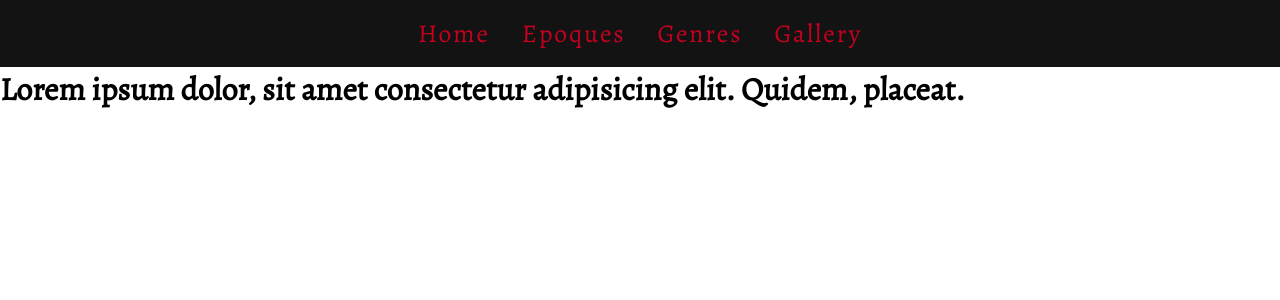
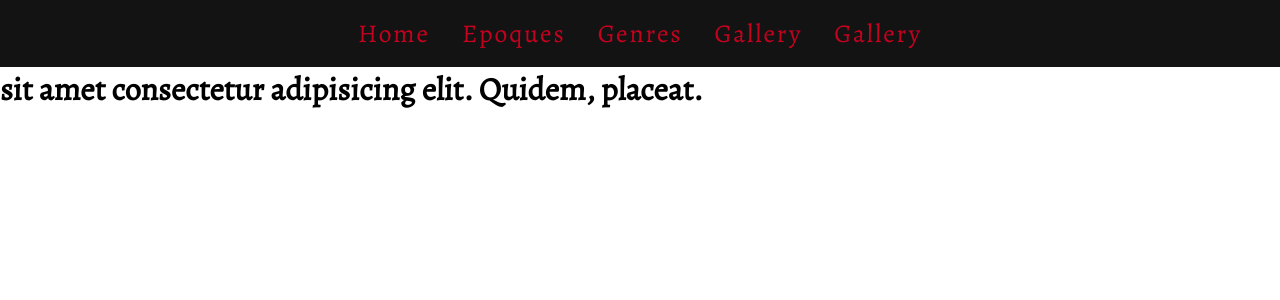
Before and after one commit to IShkuropiy/ugly-melusine, a React (Vite) app: page /epoques in a window 1280 px wide. Shown: the top 300 px of the page. Built offline with nearby package versions, Linux system fonts and the light colour scheme.

Commit message:
delete js file

```diff
--- a/src/App.jsx
+++ b/src/App.jsx
@@ -1,11 +1,11 @@
 import React from 'react'
 import { Routes, Route, Link } from 'react-router-dom'
-import Navbar from './pages/Navbar'
+import Navbar from './components/Navbar'
 import Home from './pages/Home'
 import Epoques from './pages/Epoques'
 import Genres from './pages/Genres'
 import Gallery from './pages/Gallery'
-
+import Children from './pages/Children'
 
 
 export default function App() {
@@ -18,6 +18,7 @@ export default function App() {
         <Route path="/epoques" element={<Epoques />} />
         <Route path="/genres" element={<Genres />} />
         <Route path="/gallery" element={<Gallery />} />
+        <Route path="/children" element={<Children />} />
       </Routes>
     </div>
 
--- a/src/components/Navbar.jsx
+++ b/src/components/Navbar.jsx
@@ -1,98 +1,20 @@
 import React from 'react';
 import { NavLink } from "react-router-dom";
-import { NAV } from './navData';
 import './Navbar.css';
 
+
+
 export default function Navbar() {
-    // which submenu is open on mobile
-    const [openKey, setOpenKey] = useState(null);
-    const toggle = (i) => setOpenKey(k => (k === i ? null : i));
+    return (
+        <nav className="navbar">
+            <ul className="navlist">
+                <li><NavLink to="/" className={({ isActive }) => isActive ? "navLink active" : "navLink"}>Home</NavLink></li>
+                <li><NavLink to="/epoques" className={({ isActive }) => isActive ? "navLink active" : "navLink"}>Epoques</NavLink></li>
+                <li><NavLink to="/genres" className={({ isActive }) => isActive ? "navLink active" : "navLink"}>Genres</NavLink></li>
+                <li><NavLink to="/gallery" className={({ isActive }) => isActive ? "navLink active" : "navLink"}>Gallery</NavLink></li>
+                                <li><NavLink to="/gallery" className={({ isActive }) => isActive ? "navLink active" : "navLink"}>Gallery</NavLink></li>
 
-    const linkCls = ({ isActive }) => (isActive ? 'navLink active' : 'navLink');
-
-    return (
-        <nav className="navbar" aria-label="Main">
-            <ul className="navlist" role="menubar">
-                {NAV.map((item, i) => {
-                    const hasChildren = Array.isArray(item.children) && item.children.length > 0;
-                    const isOpen = openKey === i;
-
-                    return (
-                        <li
-                            key={item.label}
-                            className={`navitem ${hasChildren ? 'has-children' : ''}`}
-                            role="none"
-                            data-open={isOpen ? 'true' : 'false'}
-                        >
-                            {/* top-level link */}
-                            <NavLink to={item.to} className={linkCls} role="menuitem">
-                                {item.label}
-                            </NavLink>
-
-                            {/* mobile toggle button appears only on small screens via CSS */}
-                            {hasChildren && (
-                                <>
-                                    <button
-                                        className="submenu-toggle"
-                                        aria-expanded={isOpen}
-                                        aria-controls={`submenu-${i}`}
-                                        onClick={() => toggle(i)}
-                                        title={`Toggle ${item.label}`}
-                                    >
-                                        ▾
-                                    </button>
-
-                                    {/* submenu */}
-                                    <ul
-                                        id={`submenu-${i}`}
-                                        className="submenu"
-                                        role="menu"
-                                        aria-label={`${item.label} submenu`}
-                                    >
-                                        {item.children.map((child) => (
-                                            <li key={child.label} role="none">
-                                                <NavLink to={child.to} className={linkCls} role="menuitem">
-                                                    {child.label}
-                                                </NavLink>
-                                            </li>
-                                        ))}
-                                    </ul>
-                                </>
-                            )}
-                        </li>
-                    );
-                })}
             </ul>
         </nav>
-    );
-}
-/*export default function Navbar() {
-    return (
-        <nav className="navbar">
-
-            <ul className="menu">
-                {NAV.map((item) => (
-                    <li key={item.label}>
-                        <Link to={item.to}>{item.label}</Link>
-                        {item.children && (
-                            <ul>
-                                {item.children.map((child) => (
-                                    <li key={child.label}>
-                                        <Link to={child.to}>{child.label}</Link>
-                                    </li>
-                                ))}
-                            </ul>
-                        )}
-                    </li>
-                ))}
-            </ul>
-
-        </nav >
     )
 }
-
-/*<ul className="navlist">
-    <li><NavLink to="/" className={({ isActive }) => isActive ? "navLink active" : "navLink"}>Home</NavLink></li>
-    <li><NavLink to="/epoques" className={({ isActive }) => isActive ? "navLink active" : "navLink"}>Epoques</NavLink></li>
-    <li><NavLink to="/genres" className={({ isActive }) => isActive ? "navLink active" : "navLink"}>Genres</NavLink></li>
-    <li><NavLink to="/gallery" className={({ isActive }) => isActive ? "navLink active" : "navLink"}>Gallery</NavLink></li>*/
--- a/src/pages/Epoques.jsx
+++ b/src/pages/Epoques.jsx
@@ -1,6 +1,6 @@
 export default function Epoques() {
 
     return (
-        <h1>Lorem ipsum dolor, sit amet consectetur adipisicing elit. Quidem, placeat.</h1>
+        <h1> sit amet consectetur adipisicing elit. Quidem, placeat.</h1>
     )
 }
--- a/src/pages/Home.jsx
+++ b/src/pages/Home.jsx
@@ -1,6 +1,6 @@
 import React from 'react';
 import './Home.css';
-import Navbar from '../pages/Navbar';
+import Navbar from '../components/Navbar';
 
 export default function Home() {
     return (
--- a/src/pages/Navbar.css
+++ /dev/null
@@ -1,27 +0,0 @@
-.navbar {
-  padding: 1rem 0;
-  position: relative;
-  z-index: 2;
-  background-color: #131314;
-  color: #C6011F;
-}
-.navbar .navlist {
-  list-style: none;
-  margin: 0;
-  padding: 0;
-  display: flex;
-  justify-content: center;
-  gap: 2rem;
-}
-.navLink{
-  text-decoration: none;
-  color: #C6011F;
-  font-size: 1.6rem;
-  letter-spacing: 0.12rem;
-  cursor: pointer;
-}
-
-.navLink:hover {
-  text-decoration: none;
-  color: #fff;
-}
--- a/src/pages/Navbar.jsx
+++ /dev/null
@@ -1,17 +0,0 @@
-import React from 'react';
-import { NavLink } from "react-router-dom";
-import './Navbar.css';
-
-
-export default function Navbar() {
-    return (
-        <nav className="navbar">
-            <ul className="navlist">
-                <li><NavLink to="/" className={({ isActive }) => isActive ? "navLink active" : "navLink"}>Home</NavLink></li>
-                <li><NavLink to="/epoques" className={({ isActive }) => isActive ? "navLink active" : "navLink"}>Epoques</NavLink></li>
-                <li><NavLink to="/genres" className={({ isActive }) => isActive ? "navLink active" : "navLink"}>Genres</NavLink></li>
-                <li><NavLink to="/gallery" className={({ isActive }) => isActive ? "navLink active" : "navLink"}>Gallery</NavLink></li>
-            </ul>
-        </nav>
-    )
-}
```
Also changed, not shown: src/components/navData.js (deleted, +0 -17 lines).
